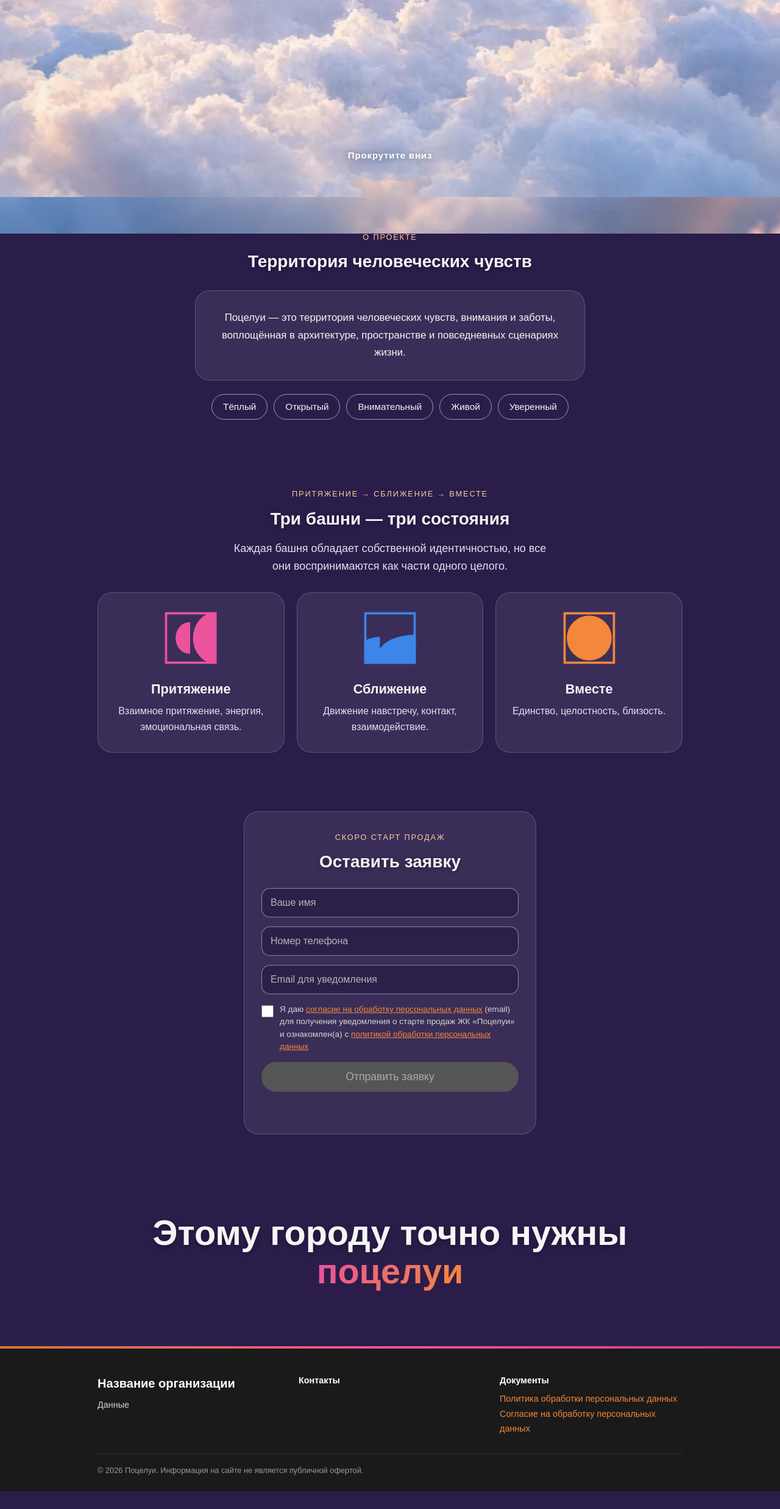
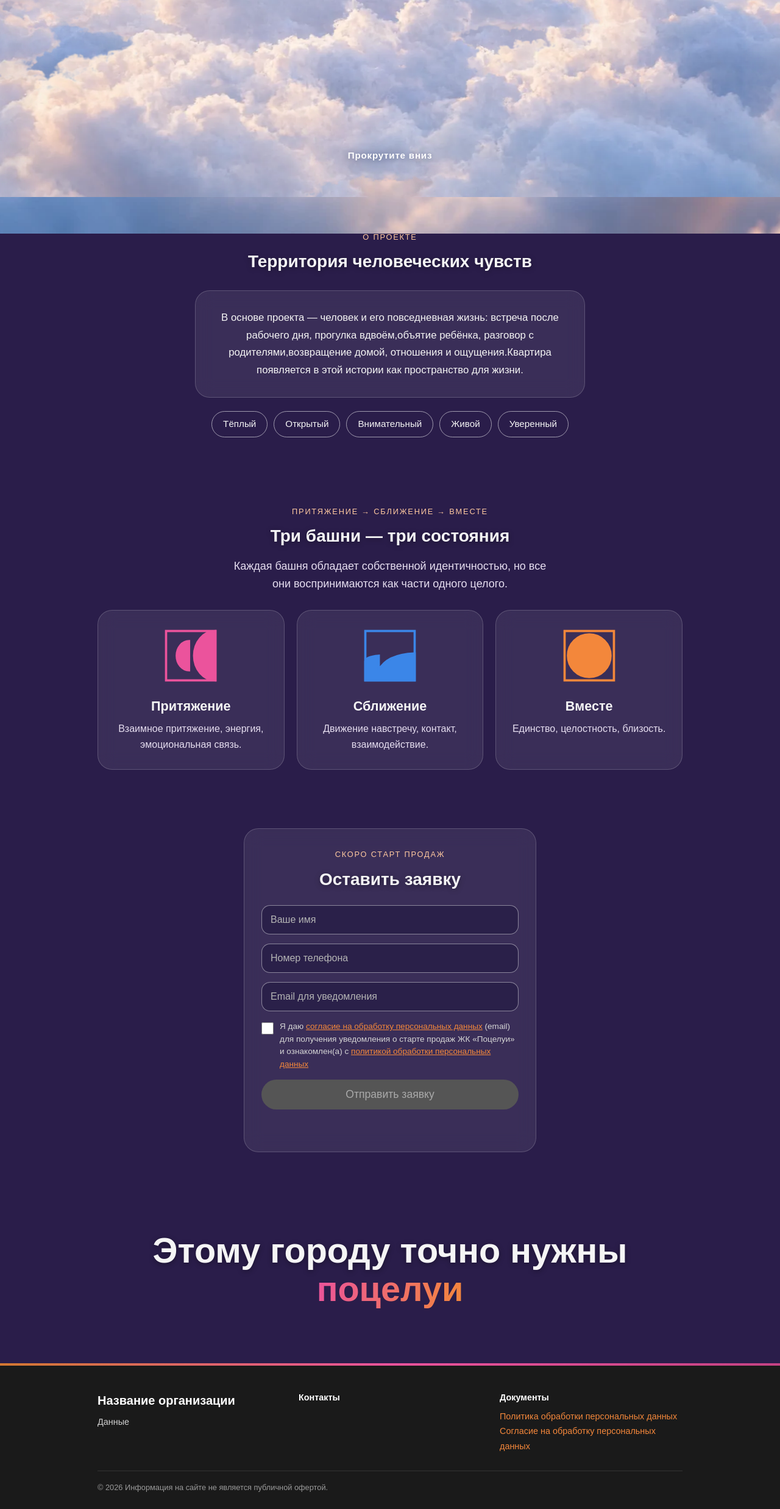
Before and after one commit to leoSTELEO23/landingzag, a plain HTML site: page index.html in a window 1280 px wide. Shown: the part 477-2951 px from the top of the page at 61% size. Before the commit the page ends 2922 px from the top, so only its background shows below. Drawn offline with Linux system fonts and the light colour scheme; a web font is replaced by a local one.

Commit message:
Add files via upload

```diff
--- a/index.html
+++ b/index.html
@@ -13,7 +13,7 @@
 </head>
 
 <body class="page-home">
-    <!-- Спрайт знаков: логотип и три знака башен (воссозданы по брендбуку) -->
+    <!-- Спрайты -->
     <svg width="0" height="0" style="position:absolute" aria-hidden="true" focusable="false">
         <defs><linearGradient id="gBrand" x1="0" y1="0" x2="0" y2="100" gradientUnits="userSpaceOnUse"><stop offset="0" stop-color="#f78c3b"/><stop offset="1" stop-color="#eb539c"/></linearGradient></defs>
         <symbol id="mark" viewBox="0 0 175 100"><g fill="url(#gBrand)"><path d="M31 20A31 30 0 0 0 31 80Z"/><path d="M76 7A39 43 0 0 0 76 93Z"/><circle cx="125" cy="50" r="50"/></g></symbol>
@@ -38,7 +38,7 @@
                         <svg class="sign" viewBox="0 0 100 100"><use href="#s-close"/></svg>
                         <svg class="sign" viewBox="0 0 100 100"><use href="#s-together"/></svg>
                     </div>
-                    <p class="hero__note">Жилой квартал в Хабаровске. Скоро старт продаж</p>
+                    <p class="hero__note">Живой комплекс в Хабаровске. Скоро старт продаж</p>
                     <a class="btn-cta" href="#form">Узнать о старте продаж</a>
                 </div>
             </header>
@@ -55,7 +55,7 @@
                 <span class="eyebrow">О проекте</span>
                 <h2>Территория человеческих чувств</h2>
                 <div class="info__grid">
-                    <div class="info__card">Поцелуи — это территория человеческих чувств, внимания и заботы, воплощённая в архитектуре, пространстве и повседневных сценариях жизни.</div>
+                    <div class="info__card">В основе проекта — человек и его повседневная жизнь: встреча после рабочего дня, прогулка вдвоём,объятие ребёнка, разговор с родителями,возвращение домой, отношения и ощущения.Квартира появляется в этой истории как пространство для жизни.</div>
                 </div>
                 <ul class="tags" aria-label="Характер бренда">
                     <li>Тёплый</li><li>Открытый</li><li>Внимательный</li><li>Живой</li><li>Уверенный</li>
@@ -160,7 +160,7 @@
                 </div>
             </div>
             <div class="footer__bottom">
-                <p>© 2026 Поцелуи. Информация на сайте не является публичной офертой.</p>
+                <p>© 2026 Информация на сайте не является публичной офертой.</p>
             </div>
         </div>
     </footer>
```
